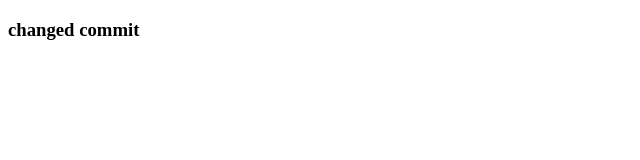
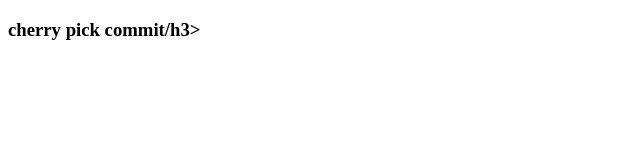
Before and after one commit to hitmanagent298/test_operations, a plain HTML site: page index.html in a window 1280 px wide. Shown: the full height of the page, 0-640 px from the left. Drawn offline with Linux system fonts and the light colour scheme.

Commit message:
cherry picked from feature1

```diff
--- a/index.html
+++ b/index.html
@@ -7,6 +7,6 @@
     <title>index</title>
 </head>
 <body>
-    <h3>changed commit</h3>
+    <h3>cherry pick commit/h3>
 </body>
 </html>
```
